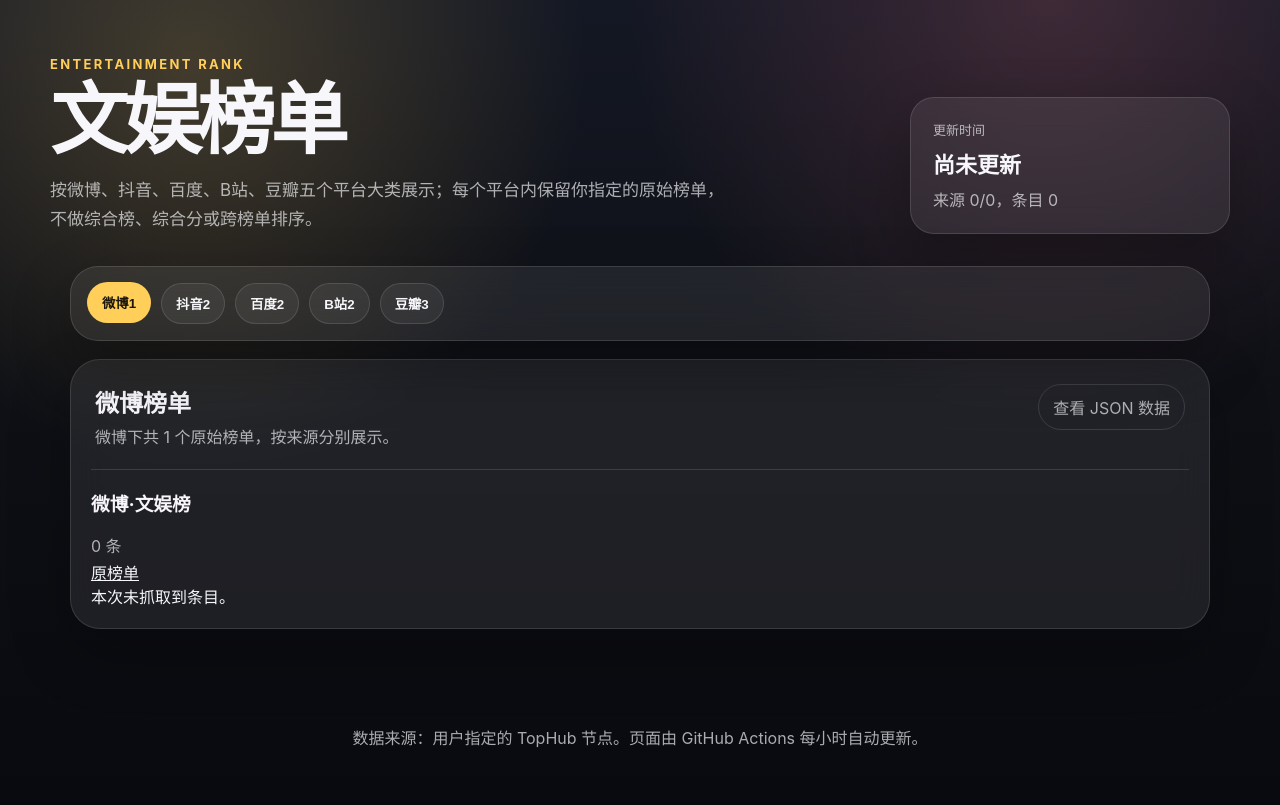
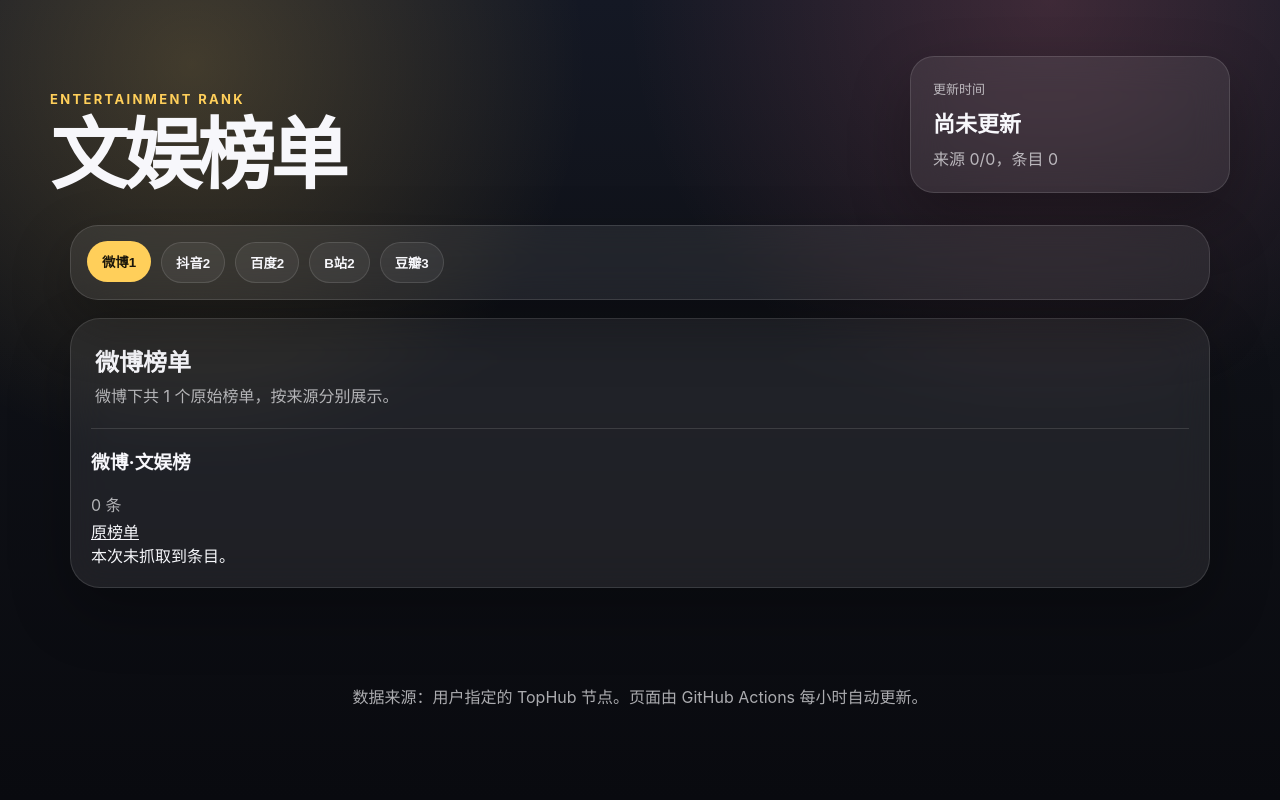
Before and after one commit to jinzc/entertainment-rank, a website: page public/index.html in a window 1280 px wide. Drawn offline with Linux system fonts and the light colour scheme.

Commit message:
Update index.html

```diff
--- a/public/index.html
+++ b/public/index.html
@@ -13,7 +13,6 @@
       <div>
         <p class="eyebrow">ENTERTAINMENT RANK</p >
         <h1>文娱榜单</h1>
-        <p class="subtitle">按微博、抖音、百度、B站、豆瓣五个平台大类展示；每个平台内保留你指定的原始榜单，不做综合榜、综合分或跨榜单排序。</p >
       </div>
       <div class="status-card">
         <span class="status-label">更新时间</span>
@@ -34,7 +33,6 @@
           <h2 id="platformTitle">微博</h2>
           <p id="platformHint">按该平台下的原始榜单分别展示。</p >
         </div>
-        <a class="ghost-link" href=" " target="_blank" rel="noreferrer">查看 JSON 数据</a >
       </div>
 
       <div id="boardList" class="board-list" aria-live="polite"></div>
```
